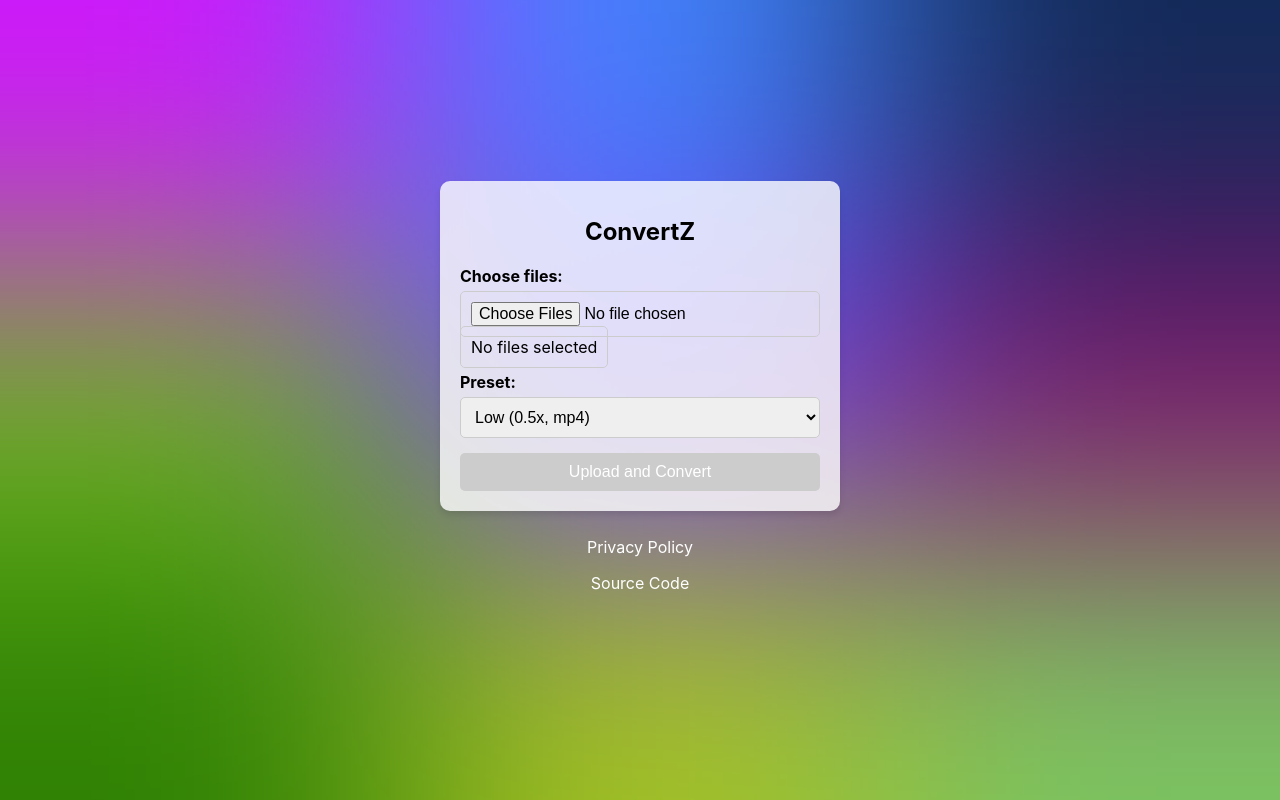
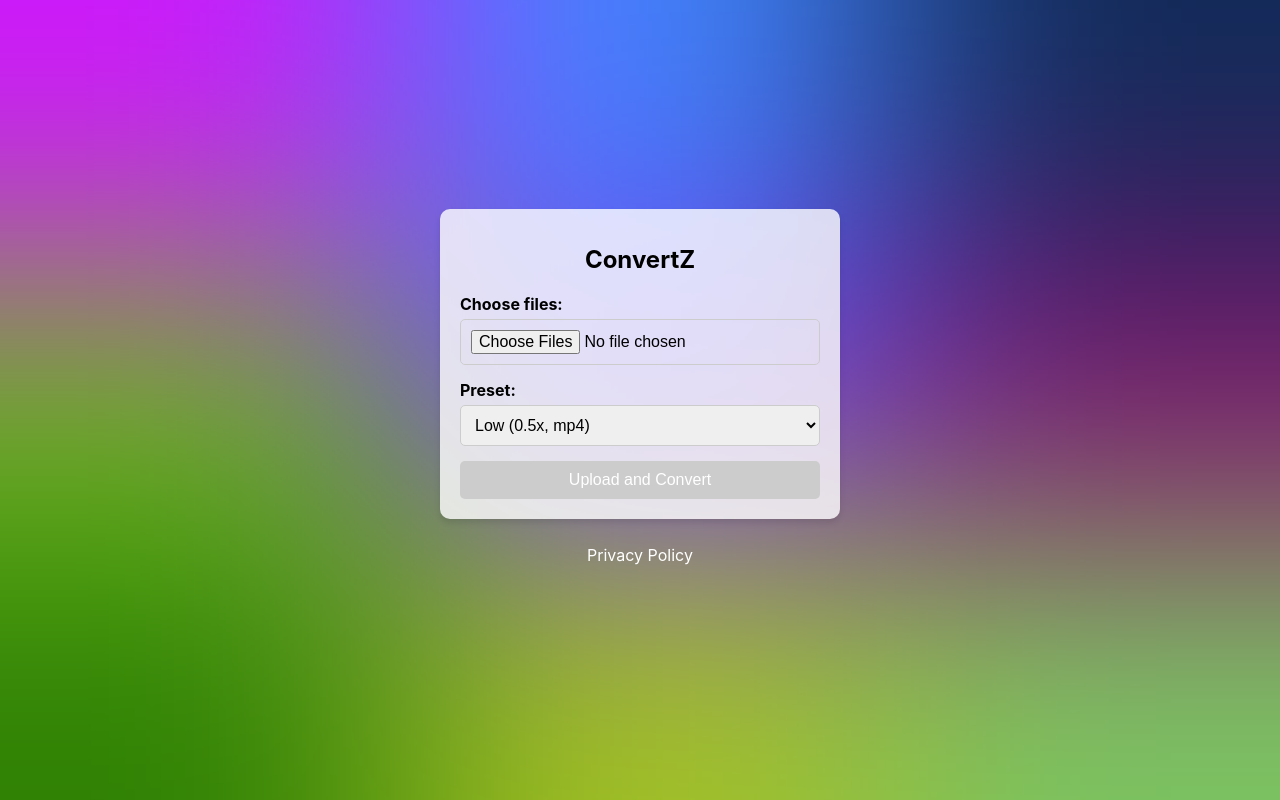
Before and after one commit to Arthur2500/ConvertZ, a Flask app: page / in a window 1280 px wide. Run offline with Flask 3, Linux system fonts and the light colour scheme.

Commit message:
Update index.html

```diff
--- a/app/templates/index.html
+++ b/app/templates/index.html
@@ -13,8 +13,8 @@
         <form id="uploadForm" enctype="multipart/form-data">
             <div class="form-group">
                 <label for="files" class="label">Choose files:</label>
-                <input type="file" id="files" name="files" class="input" multiple onchange="updateFileLabel()">
-                <label id="fileLabel" for="files" class="input">No files selected</label>
+                <input type="file" id="files" name="files" class="input" multiple onchange="updateFileCount()">
+                <div id="fileCount" class="file-count"></div>
             </div>
             <div class="form-group">
                 <label for="preset" class="label">Preset:</label>
@@ -51,7 +51,6 @@
 
     <footer>
         <p><a href="privacy.html" target="_blank">Privacy Policy</a></p>
-        <p><a href="https://github.com/Arthur2500/ConvertZ" target="_blank">Source Code</a></p>
     </footer>
 
     <script>
@@ -63,15 +62,11 @@
 
         let lastPreset = 'low';
 
-        function updateFileLabel() {
+        function updateFileCount() {
             const fileInput = document.getElementById('files');
-            const fileLabel = document.getElementById('fileLabel');
+            const fileCountDiv = document.getElementById('fileCount');
             const files = fileInput.files;
-            if (files.length > 0) {
-                fileLabel.textContent = `${files.length} file(s) selected`;
-            } else {
-                fileLabel.textContent = 'No files selected';
-            }
+            fileCountDiv.innerHTML = `${files.length} file(s) selected`;
 
             updateEstimate();
         }
```
